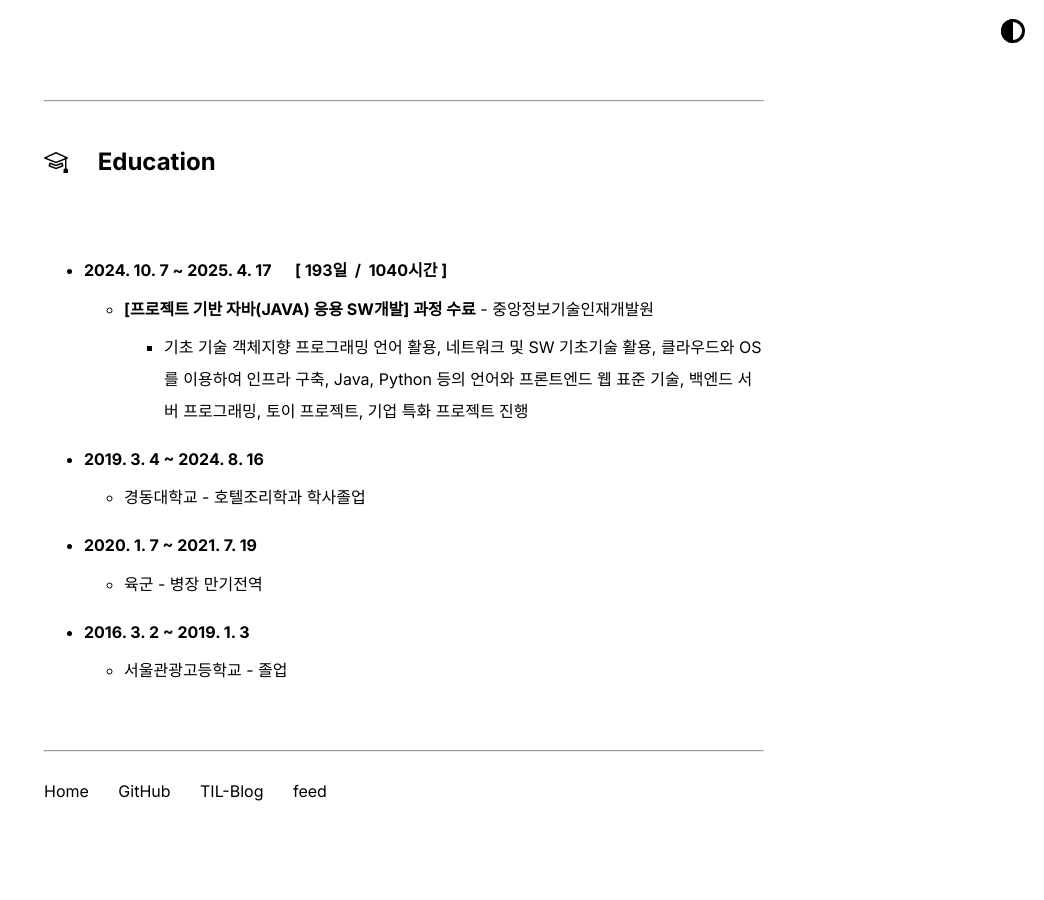
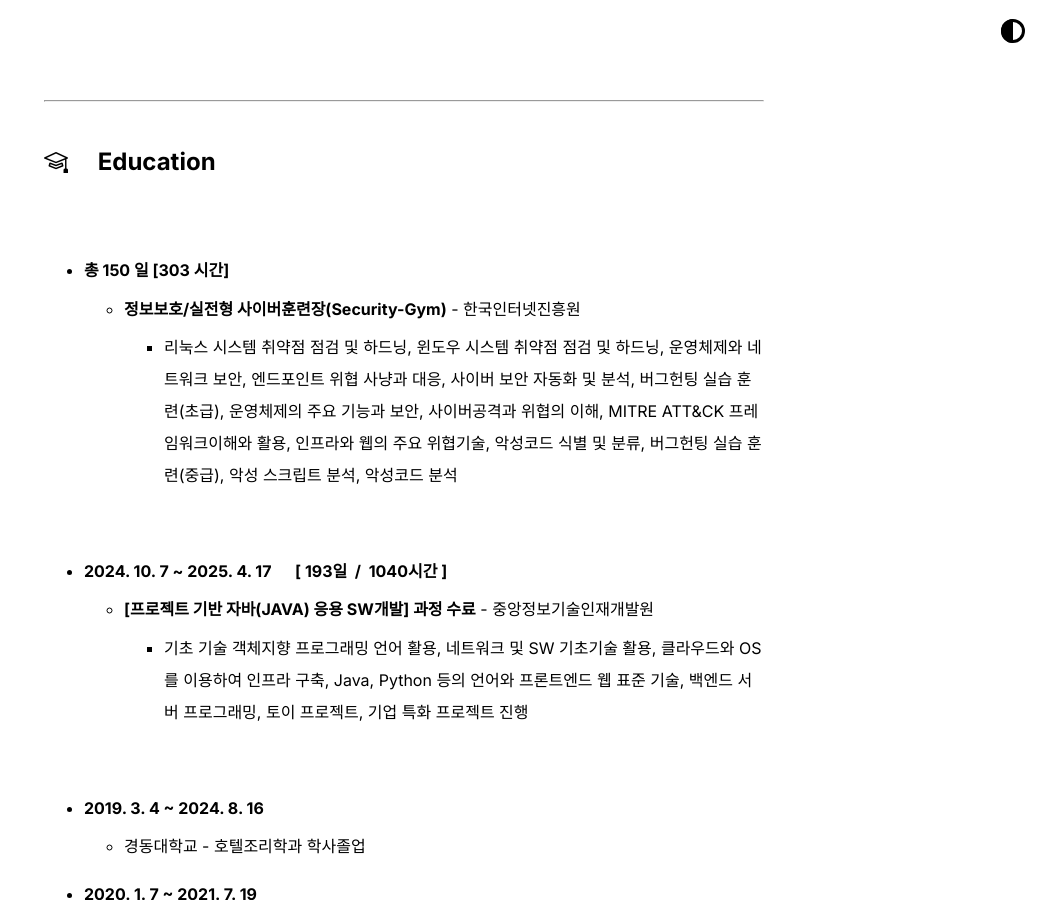
Before and after one commit to BangJeongBin/BangJeongBin.github.io, a Jekyll site: the page built from index.md, in a window 1280 px wide and 900 px high, scrolled down 6126 px. Shown: the whole window, without its empty margins (236-1280 px from the left). Built offline with Jekyll 4.4.1, drawn with Linux system fonts in a browser that asks for light colours.

Commit message:
Update education_list.html

```diff
--- a/_includes/education_list.html
+++ b/_includes/education_list.html
@@ -1,3 +1,17 @@
+<ul>
+    <li>
+        <strong>총 150 일 [303 시간]</strong>
+        <ul>
+            <li><strong>정보보호/실전형 사이버훈련장(Security-Gym)</strong> - 한국인터넷진흥원</li>
+            <ul>
+                <li>리눅스 시스템 취약점 점검 및 하드닝, 윈도우 시스템 취약점 점검 및 하드닝, 운영체제와 네트워크 보안, 엔드포인트 위협 사냥과 대응, 사이버 보안 자동화 및 분석, 버그헌팅 실습 훈련(초급), 운영체제의 주요 기능과 보안, 사이버공격과 위협의 이해, MITRE ATT&CK 프레임워크이해와 활용, 인프라와 웹의 주요 위협기술, 악성코드 식별 및 분류, 버그헌팅 실습 훈련(중급), 악성 스크립트 분석, 악성코드 분석</li>
+            </ul>
+        </ul>
+    </li>
+</ul>
+
+<br>
+
 <ul>
     <li>
         <strong>2024. 10. 7 ~ 2025. 4. 17 &ensp;&ensp; [ 193일 &nbsp;/&nbsp; 1040시간 ]</strong>
@@ -9,6 +23,8 @@
         </ul>
     </li>
 </ul>
+
+<br>
 
 <ul>
     <li>
```
